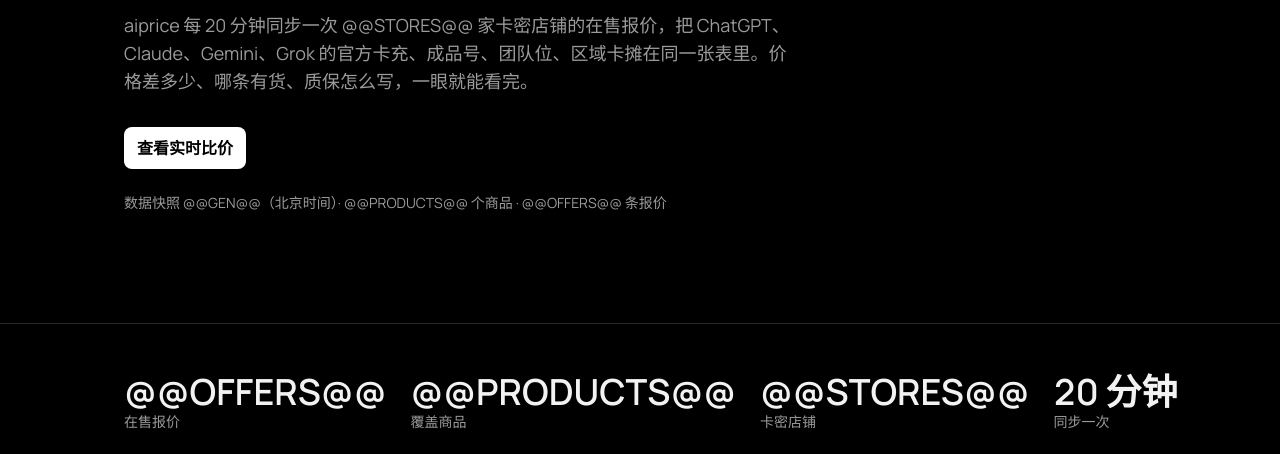
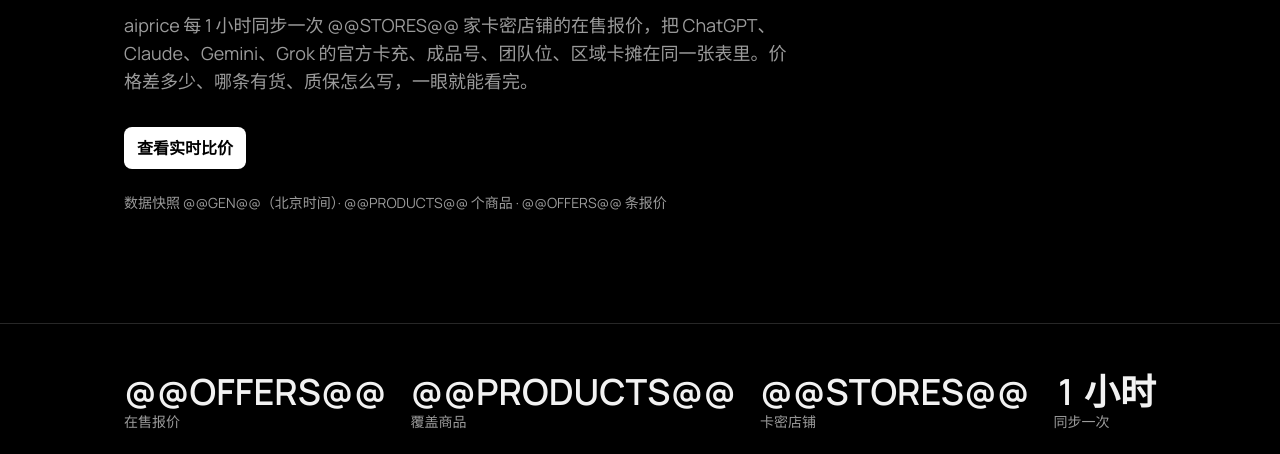
Before and after one commit to aipriceio/aipriceio.github.io, a plain HTML site: page template.html in a window 1280 px wide. Shown: the part 346-800 px from the top of the page. Drawn offline with Linux system fonts and the light colour scheme.

Commit message:
add template.html

```diff
--- a/template.html
+++ b/template.html
@@ -4,7 +4,7 @@
 <meta charset="utf-8">
 <meta name="viewport" content="width=device-width, initial-scale=1">
 <title>aiprice ｜ ChatGPT、Claude、Gemini、Grok 全网在售报价实时比价</title>
-<meta name="description" content="aiprice 每 20 分钟同步一次 @@STORES@@ 家卡密店铺的在售报价，把 ChatGPT、Claude、Gemini、Grok 的官方订阅、成品号、团队位、区域卡分开列在同一张表里，先比价再下单。">
+<meta name="description" content="aiprice 每 1 小时同步一次 @@STORES@@ 家卡密店铺的在售报价，把 ChatGPT、Claude、Gemini、Grok 的官方订阅、成品号、团队位、区域卡分开列在同一张表里，先比价再下单。">
 <link rel="canonical" href="https://aipriceio.github.io/">
 <meta name="theme-color" content="#000000">
 <meta property="og:type" content="website">
@@ -18,7 +18,7 @@
 <meta property="og:locale" content="zh_CN">
 <meta name="twitter:card" content="summary_large_image">
 <meta name="twitter:title" content="aiprice ｜ AI 订阅实时比价">
-<meta name="twitter:description" content="ChatGPT、Claude、Gemini、Grok 全网卡密店铺在售报价，20 分钟同步一次。">
+<meta name="twitter:description" content="ChatGPT、Claude、Gemini、Grok 全网卡密店铺在售报价，1 小时同步一次。">
 <meta name="twitter:image" content="https://aipriceio.github.io/og.png">
 <link rel="icon" href="/favicon.svg" type="image/svg+xml">
 <link rel="preconnect" href="https://fonts.googleapis.com">
@@ -275,7 +275,7 @@ footer .links{display:flex;flex-wrap:wrap;gap:24px}
     <div class="wrap">
       <span class="eyebrow"><span class="dot"></span>AI 订阅实时比价</span>
       <h1>买 AI 会员之前，<br>先看一眼全网最低价</h1>
-      <p class="sub">aiprice 每 20 分钟同步一次 @@STORES@@ 家卡密店铺的在售报价，把 ChatGPT、Claude、Gemini、Grok 的官方卡充、成品号、团队位、区域卡摊在同一张表里。价格差多少、哪条有货、质保怎么写，一眼就能看完。</p>
+      <p class="sub">aiprice 每 1 小时同步一次 @@STORES@@ 家卡密店铺的在售报价，把 ChatGPT、Claude、Gemini、Grok 的官方卡充、成品号、团队位、区域卡摊在同一张表里。价格差多少、哪条有货、质保怎么写，一眼就能看完。</p>
       <div class="acts">
         <a class="btn btn-primary" href="@@SITE@@/?ch=@@REF@@" rel="noopener">查看实时比价</a>
       </div>
@@ -289,7 +289,7 @@ footer .links{display:flex;flex-wrap:wrap;gap:24px}
         <div class="stat"><div class="num">@@OFFERS@@</div><div class="t-sm muted">在售报价</div></div>
         <div class="stat"><div class="num">@@PRODUCTS@@</div><div class="t-sm muted">覆盖商品</div></div>
         <div class="stat"><div class="num">@@STORES@@</div><div class="t-sm muted">卡密店铺</div></div>
-        <div class="stat"><div class="num">20 分钟</div><div class="t-sm muted">同步一次</div></div>
+        <div class="stat"><div class="num">1 小时</div><div class="t-sm muted">同步一次</div></div>
       </div>
     </div>
   </div>
```
